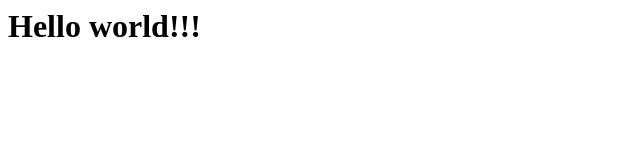
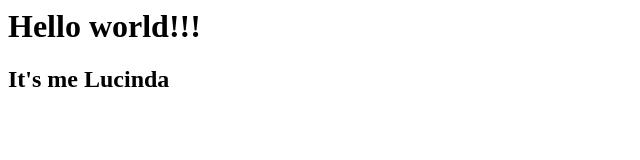
Before and after one commit to lucindakh/code-first-girls-spring-course, a plain HTML site: page index.html in a window 1280 px wide. Shown: the whole page, without its empty margins (0-640 px from the left). Drawn offline with Linux system fonts and the light colour scheme.

Commit message:
Update index.html
added it's me lucinda

```diff
--- a/index.html
+++ b/index.html
@@ -1 +1,2 @@
 <h1>Hello world!!!</h1>
+<h2>It's me Lucinda</h2>
```
